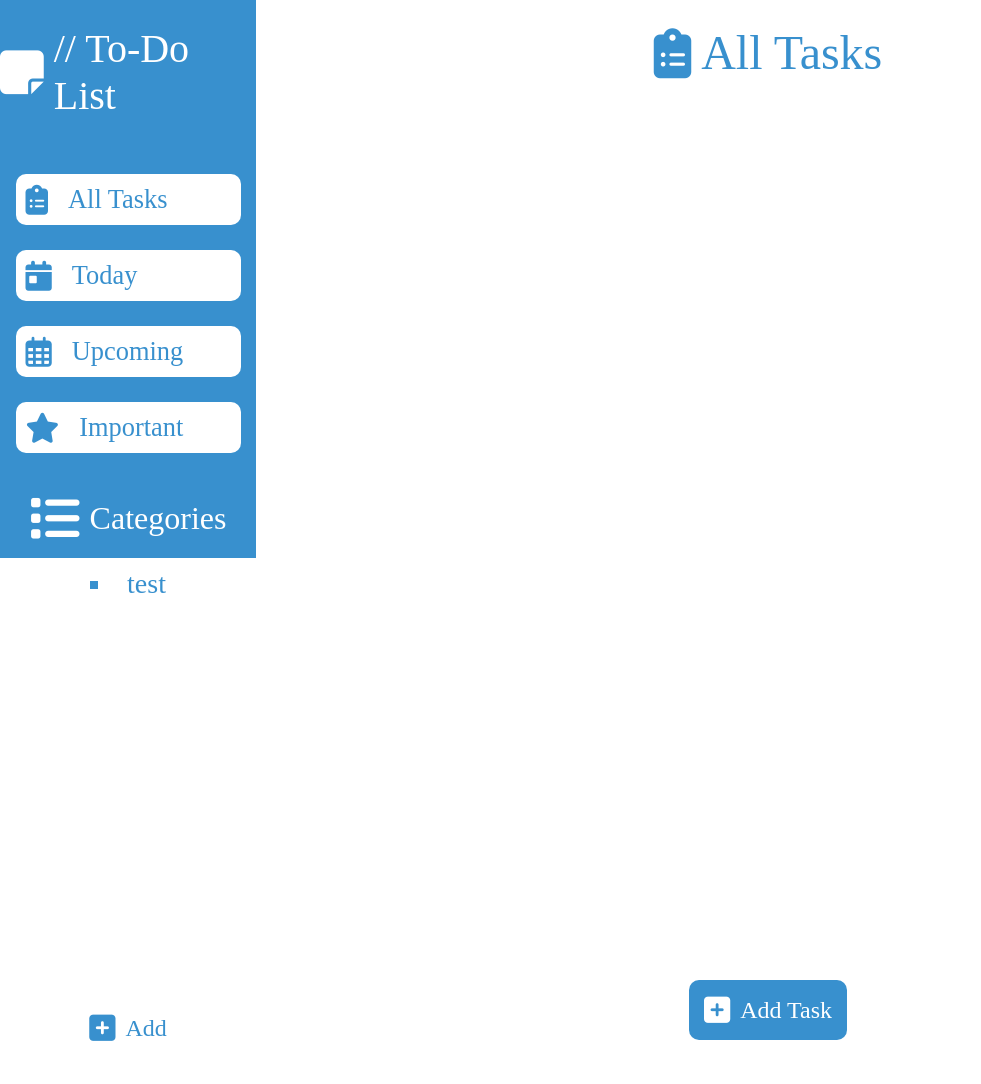
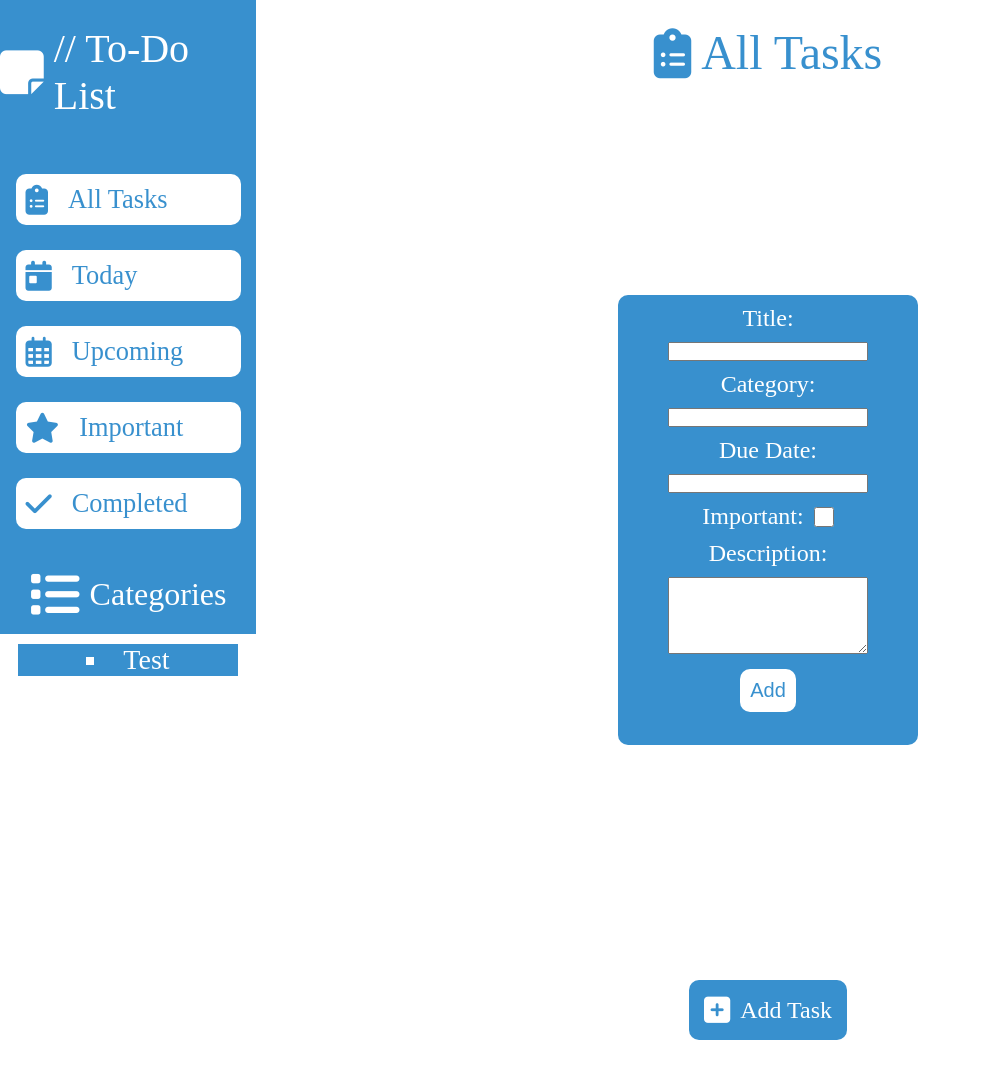
Before and after one commit to oguzhanmolu/todo-list, a plain HTML site: page index.html in a window 1280 px wide. Shown: the top 1084 px of the page, without its empty margins (0-981 px from the left). Before the commit the page ends 1058 px from the top, so only its background shows below. Drawn offline with Linux system fonts and the light colour scheme.

Commit message:
added modal for adding new tasks

```diff
--- a/index.html
+++ b/index.html
@@ -38,6 +38,10 @@
           <i class="fa-solid fa-star"></i>
           <p>Important</p>
         </div>
+        <div>
+          <i class="fa-solid fa-check"></i>
+          <p>Completed</p>
+        </div>
       </nav>
       <div id="category-main">
         <div id="category-logo-group">
@@ -45,26 +49,52 @@
           <p>Categories</p>
         </div>
         <div id="category-li">
-          <li>test</li>
+          <li>Test</li>
         </div>
       </div>
 
-      <div id="add-new-category-group">
-        <i class="fa-solid fa-square-plus"></i>
-        <p>Add</p>
       </div>
     </header>
 
     <main>
+    </div>
       <div class="main-title-group">
         <i class="fa-solid fa-clipboard-list main-title-icon"></i>
         <p>All Tasks</p>
       </div>
-      <div id="task-display-area"></div>
+      <div id="task-display-area">
+      </div>
       <div id="add-new-task-group">
         <i class="fa-solid fa-square-plus"></i>
         <p>Add Task</p>
       </div>
+      <!-- Modal -->
+      <div id="modal">
+        <div class="input-group title-group">
+          <label for="input-title">Title:</label>
+          <input type="text" id="input-title">
+        </div>
+
+        <div class="input-group category-group">
+          <label for="input-category">Category:</label>
+          <input type="text" id="input-category">
+        </div>
+
+        <div class="input-group date-group">
+          <label for="input-date">Due Date:</label>
+          <input type="text" id="input-date">
+        </div>
+
+        <div class="input-group important-group">
+          <label for="input-important">Important:</label>
+          <input type="checkbox" id="input-important">
+        </div>
+
+        <div class="input-group description-group">
+          <label for="description">Description:</label>
+          <textarea name="description" id="description" cols="30" rows="5"></textarea>
+        </div>
+        <button id="submit">Add</button>
     </main>
   </body>
 </html>
--- a/style.css
+++ b/style.css
@@ -49,7 +49,6 @@ nav > * {
   background-color: white;
   color: var(--main-color);
   font-size: 1.65rem;
-  cursor: pointer;
   transition: all ease-in-out 0.25s;
 }
 
@@ -67,8 +66,8 @@ nav > * {
 }
 
 #category-li {
-  height: 400px;
-  width: 350px;
+  height: 450px;
+  width: 300px;
   border-radius: 10px;
   background-color: white;
   color: var(--main-color);
@@ -79,25 +78,16 @@ nav > * {
 }
 
 #category-li > * {
-  margin: 10px;
-  cursor: pointer;
-}
-
-#add-new-category-group {
-  justify-content: center;
-  padding: 15px;
-  gap: 10px;
-  border-radius: 10px;
-  background-color: white;
-  color: var(--main-color);
-  transition: all ease-in-out 0.25s;
-  font-size: 1.5rem;
+  margin: 10px 40px 0 40px;
+  background-color: var(--main-color);
+  color: white;
 }
 
 /* Main */
 main {
   display: flex;
   flex-direction: column;
+  justify-content: center;
   align-items: center;
   gap: 25px;
   width: 80vw;
@@ -120,7 +110,42 @@ main {
   background-color: var(--main-color);
   color: white;
   font-size: 1.5rem;
-  cursor: pointer;
+  transition: all ease-in-out 0.25s;
+}
+
+#modal {
+  position: fixed;
+  width: 300px;
+  height: 450px;
+  border-radius: 10px;
+  background-color: var(--main-color);
+  color: white;
+  text-align: center;
+}
+.input-group {
+  display: flex;
+  flex-direction: column;
+  justify-content: center;
+  gap: 10px;
+  margin: 10px 50px 0 50px;
+  font-size: 1.5rem;
+}
+.important-group {
+  flex-direction: row;
+  align-items: center;
+}
+#input-important {
+  height: 20px;
+  width: 20px;
+}
+#submit {
+  margin-top: 15px;
+  padding: 10px;
+  border-radius: 10px;
+  border-style: none;
+  background-color: white;
+  color: var(--main-color);
+  font-size: 1.25rem;
   transition: all ease-in-out 0.25s;
 }
 
@@ -138,7 +163,6 @@ main {
 #logo-group,
 #category-logo-group,
 .main-title-group,
-#add-new-category-group,
 #add-new-task-group {
   display: flex;
   align-items: center;
@@ -147,7 +171,8 @@ main {
 
 nav > *:hover,
 #category-li > *:hover,
-#add-new-category-group:hover,
-#add-new-task-group:hover {
+#add-new-task-group:hover,
+#submit:hover {
+  cursor: pointer;
   scale: 1.15;
 }
```
